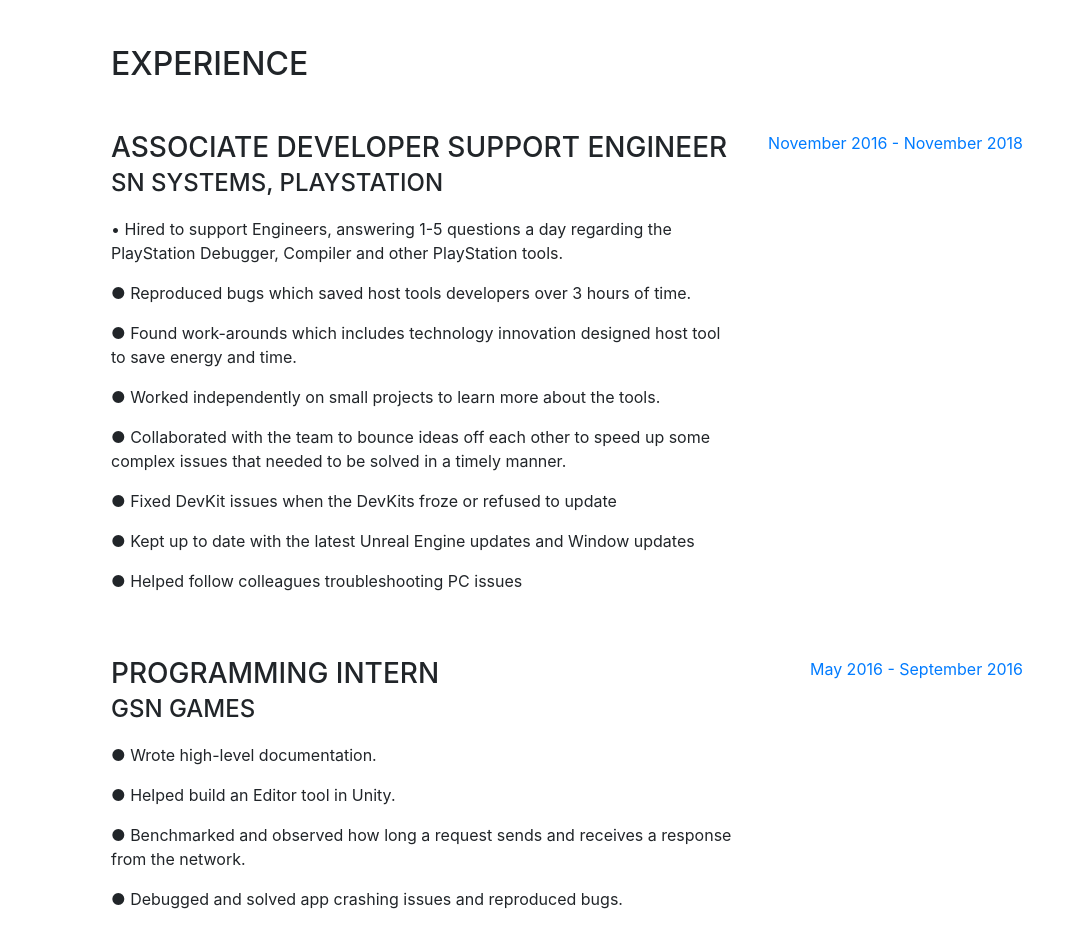
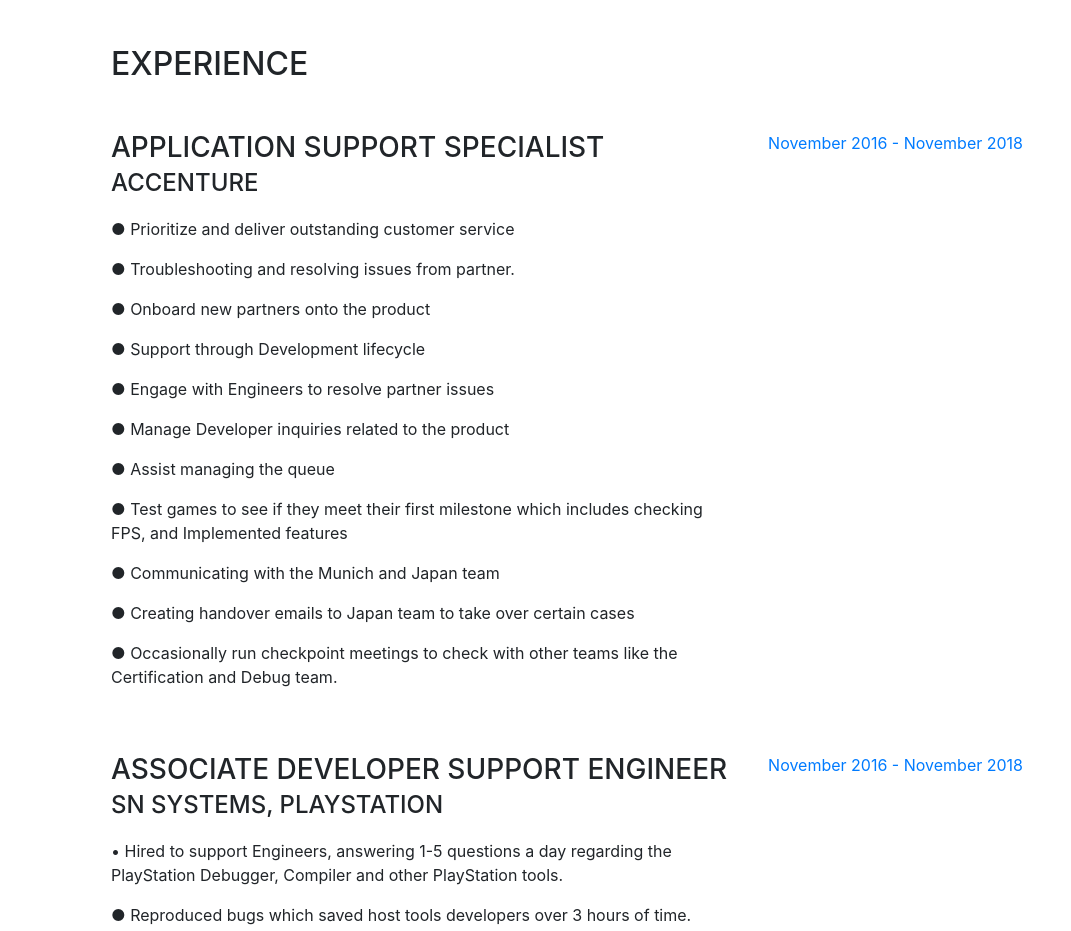
Before and after one commit to sjnasr/sjnasr.github.io, a website with bundled scripts: page index.html in a window 1280 px wide. Shown: the part 804-1735 px from the top of the page, without its empty margins (209-1280 px from the left). Built offline with nearby package versions, Linux system fonts and the light colour scheme; a web font is replaced by a local one.

Commit message:
Added most recent job

```diff
--- a/index.html
+++ b/index.html
@@ -94,6 +94,27 @@
       <section class="resume-section p-3 p-lg-5 d-flex flex-column" id="experience">
         <div class="my-auto">
           <h2 class="mb-5">Experience</h2>
+
+		    <div class="resume-item d-flex flex-column flex-md-row mb-5">
+				<div class="resume-content mr-auto">
+				  <h3 class="mb-0">Application Support Specialist</h3>
+				  <div class="subheading mb-3">Accenture</div>
+				  <p>●	Prioritize and deliver outstanding customer service</p>
+				  <p>●	Troubleshooting and resolving issues from partner.</p>
+				  <p>●	Onboard new partners onto the product</p>
+				  <p>●	Support through Development lifecycle</p>
+				  <p>●	Engage with Engineers to resolve partner issues</p>
+				  <p>●	Manage Developer inquiries related to the product</p>
+				  <p>●	Assist managing the queue</p>
+				  <p>●	Test games to see if they meet their first milestone which includes checking FPS, and Implemented features</p>
+				  <p>●	Communicating with the Munich and Japan team</p>
+				  <p>●	Creating handover emails to Japan team to take over certain cases</p>
+				  <p>●	Occasionally run checkpoint meetings to check with other teams like the Certification and Debug team.</p>
+				</div>
+            <div class="resume-date text-md-right">
+              <span class="text-primary">November 2016 - November 2018</span>
+            </div>
+          </div>
 
           <div class="resume-item d-flex flex-column flex-md-row mb-5">
             <div class="resume-content mr-auto">
```
